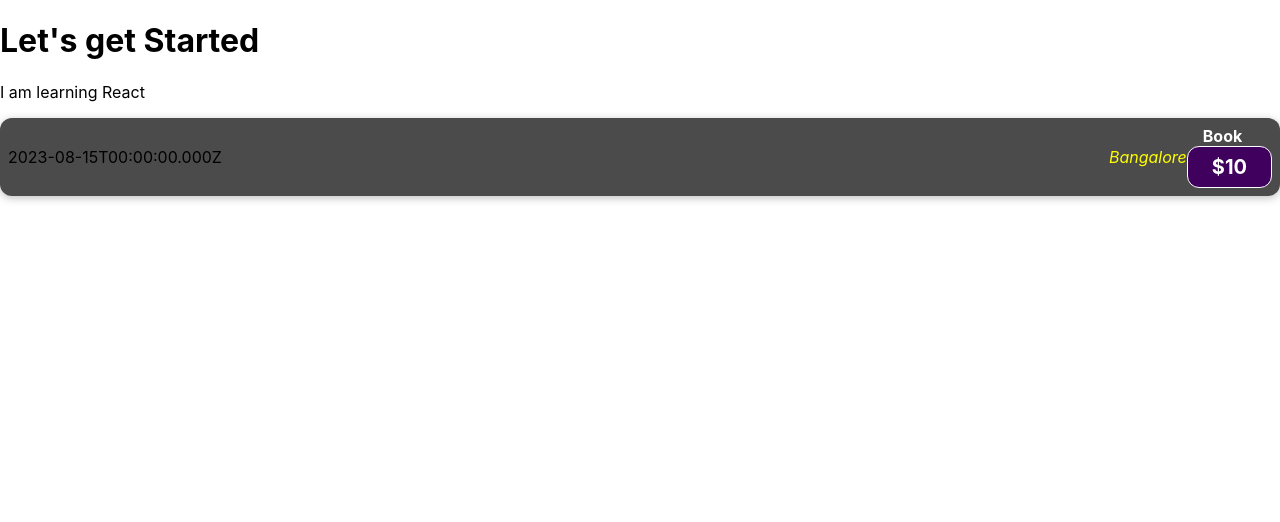
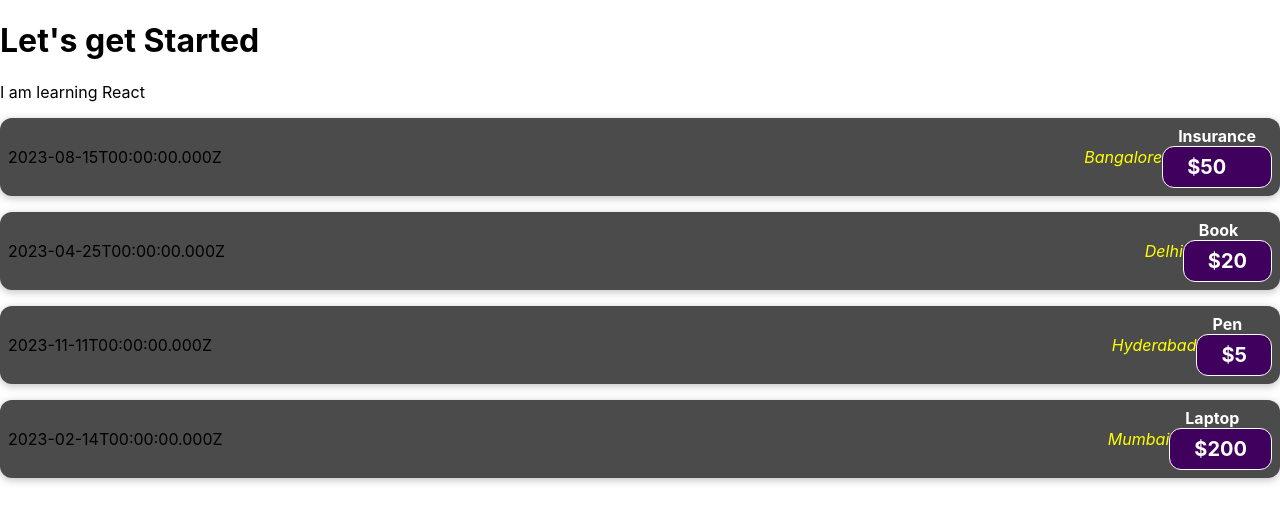
Before and after one commit to Ayanadiya/project-one, a React (Create React App) app: page / in a window 1280 px wide. Shown: the top 522 px of the page. Built offline with nearby package versions, Linux system fonts and the light colour scheme.

Commit message:
Learned to use props

```diff
--- a/src/App.js
+++ b/src/App.js
@@ -4,7 +4,30 @@
     <div>
       <h1>Let's get Started</h1>
       <p>I am learning React</p>
-      <ExpenseItem></ExpenseItem>
+      <ExpenseItem
+      date={new Date(2023, 7, 15)}
+      title="Insurance"
+      price="50"
+      location="Bangalore"
+      ></ExpenseItem>
+      <ExpenseItem
+      date={new Date(2023, 3, 25)}
+      title="Book"
+      price="20"
+      location="Delhi"
+      ></ExpenseItem>
+      <ExpenseItem
+      date={new Date(2023, 10, 11)}
+      title="Pen"
+      price="5"
+      location="Hyderabad"
+      ></ExpenseItem>
+      <ExpenseItem
+      date={new Date(2023, 1, 14)}
+      title="Laptop"
+      price="200"
+      location="Mumbai"
+      ></ExpenseItem>
     </div>
   );
 }
--- a/src/components/ExpenseItem.js
+++ b/src/components/ExpenseItem.js
@@ -1,16 +1,12 @@
 import './ExpenseItem.css'
-function ExpenseItem(){
-    const expenseDate=new Date(2023, 7, 15).toISOString();
-    const expenseTitle='Book';
-    const expenseAmount=10;
-    const expenseLocation="Bangalore";
+function ExpenseItem(props){
 return(
     <div className="expense-item">
-      <div className="expense-item__description">{expenseDate}</div>
-      <div className="expense-item__location">{expenseLocation}</div>
+      <div className="expense-item__description">{props.date.toISOString()}</div>
+      <div className="expense-item__location">{props.location}</div>
       <div>
-        <h2>{expenseTitle}</h2>
-        <div className="expense-item__price">${expenseAmount}</div>
+        <h2>{props.title}</h2>
+        <div className="expense-item__price">${props.price}</div>
       </div>
     </div>
 )
```
